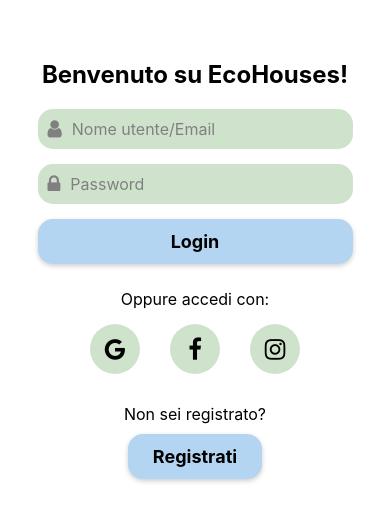
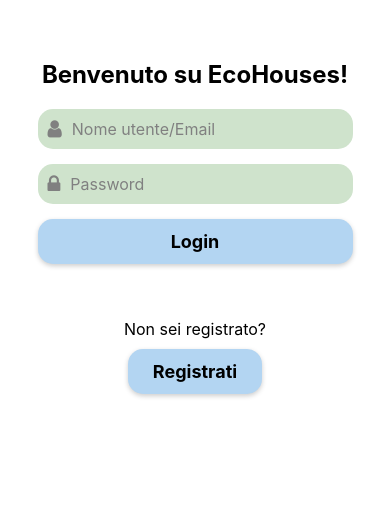
Before and after one commit to SugarStoneMaster/EcoHouses, a React Native app in the folder src/front-end/: screen /Login in a window 390 px wide. Shown: the top 522 px of the page. Built offline with nearby package versions, Linux system fonts and the light colour scheme.

Commit message:
rimozione login con google facebook instagram

```diff
--- a/src/front-end/components/LoginPage.tsx
+++ b/src/front-end/components/LoginPage.tsx
@@ -34,11 +34,6 @@ const LoginPage = () => {
         }
     };
 
-    // Placeholder per altre modalità di login
-    const loginWithGoogle = () => Alert.alert('Google Login', 'Login tramite Google non ancora implementato.');
-    const loginWithFacebook = () => Alert.alert('Facebook Login', 'Login tramite Facebook non ancora implementato.');
-    const loginWithInstagram = () => Alert.alert('Instagram Login', 'Login tramite Instagram non ancora implementato.');
-
     return (
         <View style={styles.container}>
             <Text style={styles.title}>Benvenuto su EcoHouses!</Text>
@@ -73,22 +68,6 @@ const LoginPage = () => {
                 <Text style={styles.loginButtonText}>Login</Text>
             </TouchableOpacity>
 
-            {/* Divider */}
-            <Text style={styles.socialLoginText}>Oppure accedi con:</Text>
-
-            {/* Login Social */}
-            <View style={styles.socialIcons}>
-                <TouchableOpacity style={styles.socialIcon} onPress={loginWithGoogle}>
-                    <FontAwesome name="google" size={24} color="black" />
-                </TouchableOpacity>
-                <TouchableOpacity style={styles.socialIcon} onPress={loginWithFacebook}>
-                    <FontAwesome name="facebook" size={24} color="black" />
-                </TouchableOpacity>
-                <TouchableOpacity style={styles.socialIcon} onPress={loginWithInstagram}>
-                    <FontAwesome name="instagram" size={24} color="black" />
-                </TouchableOpacity>
-            </View>
-
             {/* Registrazione */}
             <View style={styles.registerContainer}>
                 <Text style={styles.registerText}>Non sei registrato?</Text>
--- a/src/front-end/styling/LoginCSS.tsx
+++ b/src/front-end/styling/LoginCSS.tsx
@@ -32,21 +32,6 @@ export const styles = StyleSheet.create({
         color: "#000000",
         flex: 1,
     },
-    rememberForgotContainer: {
-        flexDirection: "row",
-        justifyContent: "space-between",
-        width: "90%",
-        marginBottom: 20,
-    },
-    rememberText: {
-        fontSize: 14,
-        color: "#000000",
-    },
-    forgotText: {
-        fontSize: 14,
-        color: "#6C757D",
-        textDecorationLine: "underline",
-    },
     loginButton: {
         width: "90%",
         backgroundColor: "#B3D5F2",
@@ -64,29 +49,6 @@ export const styles = StyleSheet.create({
         fontWeight: "bold",
         color: "#000000",
     },
-    socialLoginContainer: {
-        width: "90%",
-        marginBottom: 20,
-        alignItems: "center",
-    },
-    socialLoginText: {
-        fontSize: 16,
-        marginBottom: 15,
-        color: "#000000",
-    },
-    socialIcons: {
-        flexDirection: "row",
-        justifyContent: "space-between",
-        width: "60%",
-    },
-    socialIcon: {
-        width: 50,
-        height: 50,
-        borderRadius: 25,
-        backgroundColor: "#CFE3CC",
-        justifyContent: "center",
-        alignItems: "center",
-    },
     registerContainer: {
         alignItems: "center",
         marginTop: 30,
@@ -97,7 +59,7 @@ export const styles = StyleSheet.create({
         marginBottom: 10,
     },
     registerButton: {
-        width: "95%", // Aumenta la larghezza del pulsante "Registrati"
+        width: "95%",
         backgroundColor: "#B3D5F2",
         borderRadius: 15,
         paddingVertical: 12,
@@ -113,9 +75,4 @@ export const styles = StyleSheet.create({
         fontWeight: "bold",
         color: "#000000",
     },
-    signInLink: {
-        fontSize: 14,
-        color: "#A3C8A3",
-        textDecorationLine: "underline",
-    },
 });
```
